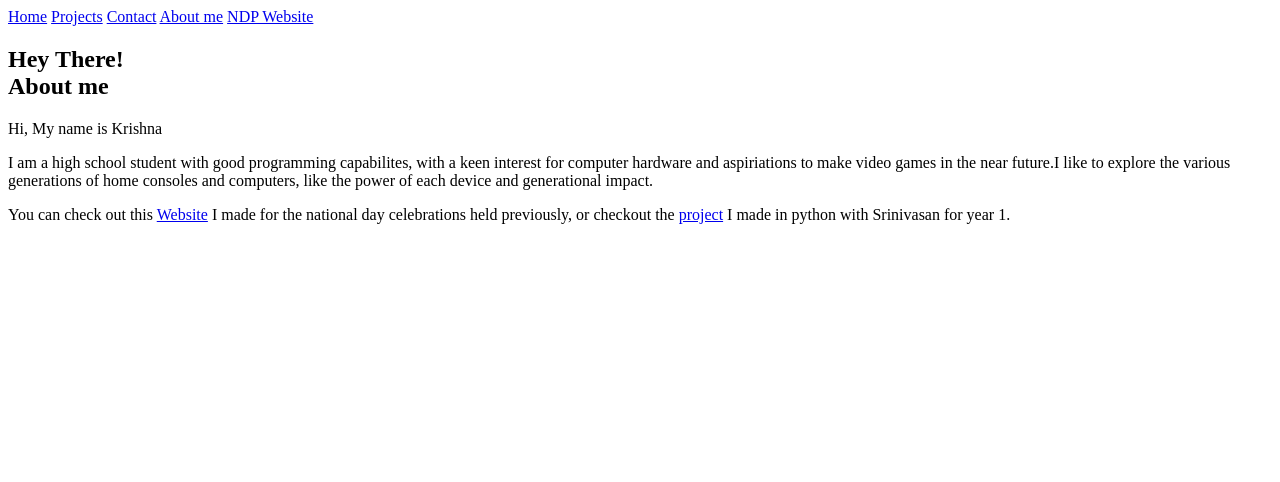
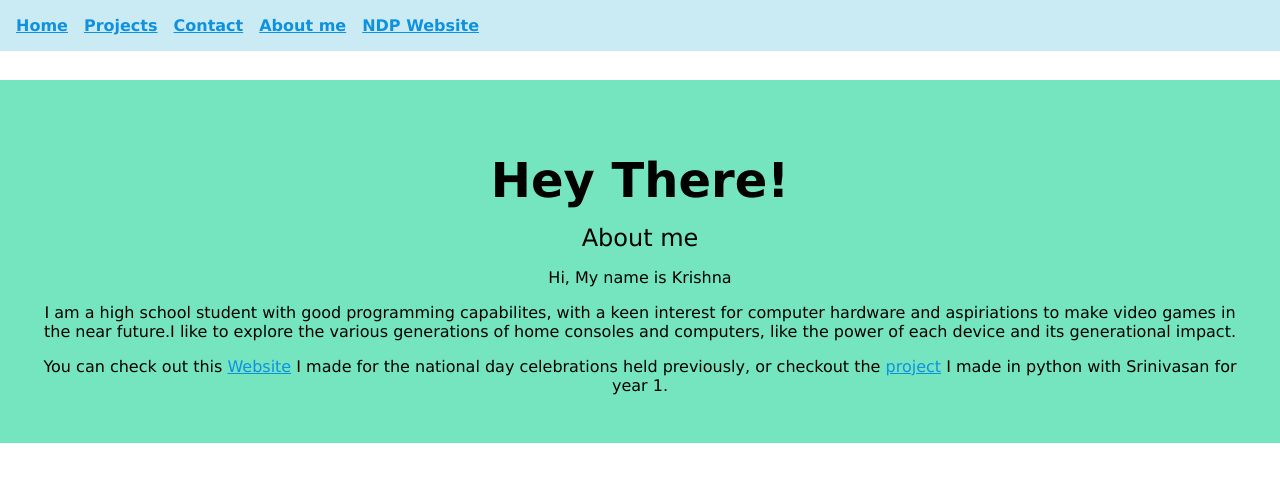
Before and after one commit to Kaharii-x/webd2023, a plain HTML site: page ab.html in a window 1280 px wide. Drawn offline with nearby package versions, Linux system fonts and the light colour scheme.

Commit message:
updated code

```diff
--- a/ab.html
+++ b/ab.html
@@ -29,7 +29,7 @@
             </span>
         </h1>
         <p>Hi, My name is Krishna</p>
-        <p>I am a high school student with good programming capabilites, with a keen interest for computer hardware and aspiriations to make video games in the near future.I like to explore the various generations of home consoles and computers, like the power of each device and generational impact. </p>
+        <p>I am a high school student with good programming capabilites, with a keen interest for computer hardware and aspiriations to make video games in the near future.I like to explore the various generations of home consoles and computers, like the power of each device and its generational impact. </p>
         <p>You can check out this <a href="awds.html">Website</a> I made for the national day celebrations held previously, or checkout the <a href="proj.html">project</a> I made in python with Srinivasan for year 1.</p>
         </section>
 
--- a/ab1.css
+++ b/ab1.css
@@ -0,0 +1,57 @@
+body {
+    margin: 0;
+    padding: 0;
+    font-family: 'Lucida Sans', sans-serif;
+    font-size: 16px;
+
+  }
+
+  a {
+    color: #0e92df;
+  }
+
+  a:hover {
+    text-decoration: underline;
+  }
+
+  .header {
+    display: flex;
+    background-color: #12a6cb38;
+    padding: 1rem;
+    position: fixed;
+    top: 0;
+    left: 0;
+    right: 0;
+  }
+
+  .navbar {
+    display: flex;
+    gap: 1rem;
+  }
+
+  .navbar a {
+    font-weight: bold;
+  }
+
+  .home {
+    background-color: #75e5c0;
+    padding: 2rem;
+    margin-top: 5rem;
+    text-align: center;
+  }
+
+  .hero-text {
+    font-size: 3rem;
+    margin-bottom: 1rem;
+  }
+
+  .hero-text span {
+    font-size: 1.5rem;
+    display: block;
+    margin-top: 1rem;
+    font-weight: normal;
+  }
+
+  .home p {
+    margin-bottom: 1rem;
+  }
--- a/awds1.css
+++ b/awds1.css
@@ -6,28 +6,6 @@ body {
     background-image: linear-gradient(to right, #ed2939, #ffffff, #ed2939);
     line-height: 1.6;
   }
-
-  .header {
-    display: flex;
-    justify-content: center;
-    background-color: rgba(0, 0, 0, 0.7);
-    padding: 1rem;
-  }
-
-  .navbar {
-    display: flex;
-    gap: 1rem;
-  }
-
-  .navbar a {
-    color: #ffffff;
-    text-decoration: none;
-  }
-
-  .navbar a:hover {
-    text-decoration: underline;
-  }
-
   .hero-text {
     text-align: center;
     margin-top: 2rem;
@@ -47,3 +25,24 @@ body {
     margin-top: 2rem;
     margin-bottom: 2rem;
   }
+
+  .header {
+    display: flex;
+    justify-content: center;
+    background-color: rgba(252, 15, 15, 0.21);
+    padding: 1rem;
+  }
+
+  .navbar {
+    display: flex;
+    gap: 1rem;
+  }
+
+  .navbar a {
+    color: #257f22;
+    text-decoration: none;
+  }
+
+  .navbar a:hover {
+    text-decoration: underline;
+  }
--- a/cont1.css
+++ b/cont1.css
@@ -8,24 +8,16 @@
 
 body {
     font-family: Arial, sans-serif;
-    color: #fff;
-    overflow-x: hidden;
-    background-image: url('https://images.squarespace-cdn.com/content/v1/5d39184fe607390001f305f2/1583138195796-MI5REF7AYQ1TEYNIEUOW/Letter-Animation2.gif?format=1000w');
-    background-size: cover;
-
-
-
-    height: 100vh;
-    padding:0;
-    margin:0;
+    color: #ab7373;
 }
 
 
 .background {
     position: fixed;
+    background: url("https://img3.wallspic.com/crops/3/4/4/5/3/135443/135443-black_and_gold_fountain_pen_on_brown_wooden_table-3840x2160.jpg") no-repeat center center fixed;
+    background-size: cover;
     width: 200%;
     height: 200%;
-    animation: scrolling 30s linear infinite;
     transform-origin: top left;
     z-index: -1;
 }
@@ -33,13 +25,13 @@ body {
 
 .header {
     display: flex;
-    justify-content: space-between;
-    align-items: center;
-    padding: 20px;
-    background-color: rgba(0, 0, 0, 0.5);
     position: fixed;
     width: 100%;
     z-index: 1;
+    align-items: center;
+    padding: 20px;
+    background-color: rgba(212, 126, 21, 0.755);
+
 }
 
 
@@ -49,15 +41,11 @@ bar {
 
 
 .navbar a {
-    color: #fff;
+    color: #8d7979;
     text-decoration: none;
     margin-left: 20px;
 }
 
-
-.navbar a:hover {
-    color: #ccc;
-}
 
 
 .contact {
--- a/extra.css
+++ b/extra.css
@@ -166,9 +166,27 @@
   .italic {
     font-style: italic;
   }
+
   body {
     background-image: url("https://img.freepik.com/premium-vector/document-paper-pixel-art-style_475147-813.jpg");
     background-color: #9b6464;
     background-attachment: fixed;
     background-position: center;
    }
+   .navbar {
+    display: flex;
+    background-color: #b39748dc;
+    padding: 10px;
+  }
+
+  .navbar a {
+    color: #49cfe8;
+
+    font-size: 1.2rem;
+    margin: 0 10px;
+    transition: all 0.3s ease-in-out;
+  }
+
+  .navbar a:hover {
+    color: #f1c40f;
+  }
```
Also changed, not shown: cont.html (+8 -4 lines), proj.html (+3 -2 lines).
